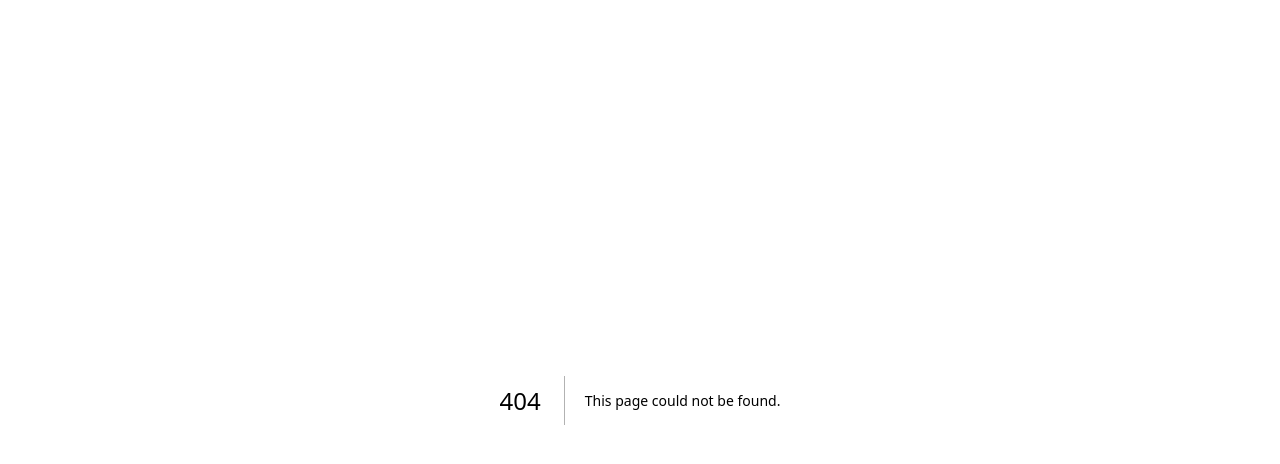
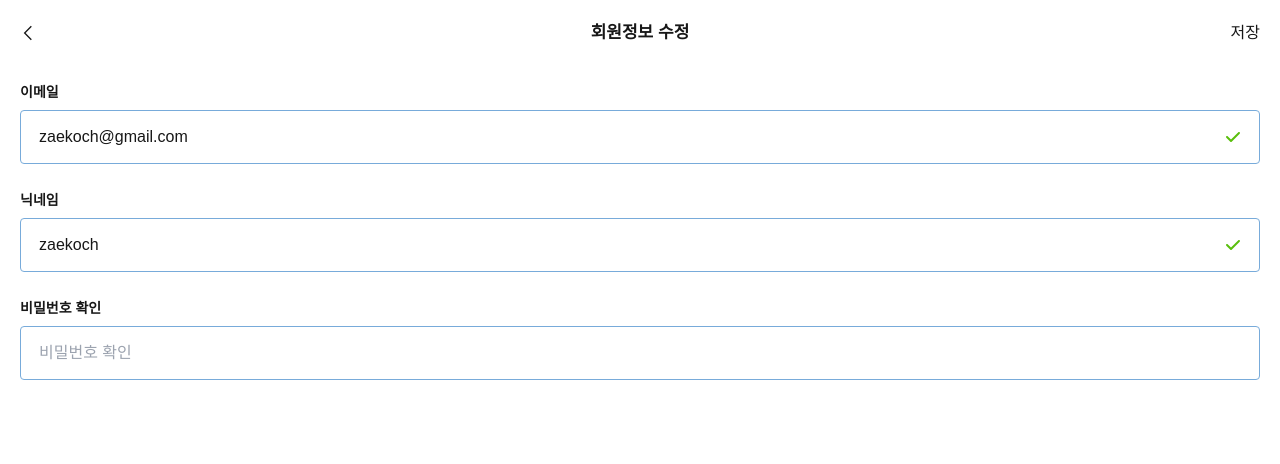
Before and after one commit to jeonoeun/archive-book, a Next.js app: page /profile/edit in a window 1280 px wide. Before the commit this address had no page. Shown: the top 464 px of the page. Built offline with nearby package versions, Linux system fonts and the light colour scheme.

Commit message:
feat: Implement ProfileEditPage

```diff
--- /dev/null
+++ b/src/app/profile/edit/page.tsx
@@ -0,0 +1,61 @@
+"use client";
+
+import CustomHeader from "@/components/commons/header/CustomHeader";
+import InputField from "@/components/domains/search/InputField";
+import { useState } from "react";
+
+export default function ProfileEdit() {
+  const [profileForm, setProfileForm] = useState({
+    email: "zaekoch@gmail.com",
+    nickName: "zaekoch",
+    password: "",
+    validEmail: true,
+    validNickname: true,
+    validPassword: false,
+  });
+
+  const [emailMessage, setEmailMessage] = useState("");
+  const [nicknameMessage, setNicknameMessage] = useState("");
+  const [passwordMessage, setPasswordMessage] = useState("");
+
+  return (
+    <>
+      <CustomHeader pageTitle="회원정보 수정" buttonTitle="저장" />
+      <div className="mt-[60px]">
+        <div className="p-5 flex flex-col gap-4">
+          <InputField
+            label="이메일"
+            type="email"
+            value={profileForm.email}
+            onChange={(e) => {
+              console.log(e.target.value);
+            }}
+            message={emailMessage}
+            valid={profileForm.validEmail}
+          />
+          <InputField
+            label="닉네임"
+            type="text"
+            value={profileForm.nickName}
+            onChange={(e) => {
+              console.log(e.target.value);
+            }}
+            message={nicknameMessage}
+            valid={profileForm.validNickname}
+          />
+          <InputField
+            label="비밀번호 확인"
+            type="email"
+            value={profileForm.password}
+            onChange={(e) => {
+              console.log(e.target.value);
+            }}
+            placeholder="비밀번호 확인"
+            message={passwordMessage}
+            valid={profileForm.validPassword}
+          />
+        </div>
+      </div>
+    </>
+  );
+}
--- a/src/app/mypage/page.tsx
+++ b/src/app/profile/page.tsx
@@ -8,13 +8,14 @@ import { useEffect, useState } from "react";
 import Image from "next/image";
 import UserIcon from "@/assets/user-icon.svg";
 import CustomHeader from "@/components/commons/header/CustomHeader";
+import Link from "next/link";
 
 export type UserInfoType = {
   nickName: string;
   email: string;
 };
 
-export default function Mypage() {
+export default function Profile() {
   const router = useRouter();
   const [userInfo, setUserInfo] = useState<UserInfoType | null>();
 
@@ -44,7 +45,7 @@ export default function Mypage() {
 
   return (
     <>
-      <CustomHeader pageTitle="마이페이지" />
+      <CustomHeader pageTitle="회원정보" />
       {userInfo && (
         <div className="flex flex-col min-h-screen">
           <div className="mt-16 mb-3 p-5 flex flex-col items-center justify-center">
@@ -55,7 +56,7 @@ export default function Mypage() {
             <p className="text-sm text-[#9CABBB]">{userInfo.email}</p>
           </div>
           <div className="flex-1 p-5 py-6 bg-[#F5F5F5]">
-            <p className="font-semibold mb-2 text-[#969696]">회원 정보</p>
+            <p className="font-semibold mb-2 text-[#969696]">회원정보</p>
             <ul className="bg-white rounded-lg mb-8 drop-shadow-sm">
               <li className="flex items-center justify-between border-b p-5">
                 <p>닉네임</p>
@@ -68,9 +69,14 @@ export default function Mypage() {
             </ul>
             <p className="font-semibold mb-2 text-[#969696]">설정</p>
             <ul className="bg-white rounded-lg drop-shadow-sm">
-              <li className="flex items-center justify-between border-b p-5">
-                <p>회원 정보 수정</p>
-                <MdKeyboardArrowRight />
+              <li>
+                <Link
+                  href="/profile/edit"
+                  className="flex items-center justify-between border-b p-5"
+                >
+                  <p>회원정보 수정</p>
+                  <MdKeyboardArrowRight />
+                </Link>
               </li>
               <li
                 className="flex items-center justify-between border-b p-5 cursor-pointer"
--- a/src/components/commons/header/CustomHeader.tsx
+++ b/src/components/commons/header/CustomHeader.tsx
@@ -12,14 +12,12 @@ export default function CustomHeader({ pageTitle, buttonTitle }: HeaderProps) {
   const router = useRouter();
   return (
     <header className="p-5 fixed top-0 left-0 w-full z-10 flex items-center justify-between">
-      <button
-        onClick={() => router.back()}
-        className="flex items-center gap-2 flex-1"
-      >
+      <button onClick={() => router.back()} className="flex-1">
         <GrPrevious />
-        <span className="text-[15px]">뒤로</span>
       </button>
-      <p className="flex-1 text-center font-semibold">{pageTitle}</p>
+      <p className="flex-1 text-center font-semibold text-[17px]">
+        {pageTitle}
+      </p>
       <button className="flex-1 text-right">{buttonTitle}</button>
     </header>
   );
--- a/src/components/commons/header/DefaultHeader.tsx
+++ b/src/components/commons/header/DefaultHeader.tsx
@@ -15,7 +15,7 @@ export default function DefaultHeader() {
           <Link href="/search" className="text-2xl">
             <IoSearchOutline />
           </Link>
-          <Link href="/mypage" className="text-2xl">
+          <Link href="/profile" className="text-2xl">
             <IoMdSettings />
           </Link>
         </div>
--- a/src/components/domains/search/InputField.tsx
+++ b/src/components/domains/search/InputField.tsx
@@ -4,15 +4,17 @@ import { FaInfoCircle } from "react-icons/fa";
 import { IoMdEye, IoMdEyeOff } from "react-icons/io";
 
 interface InputFieldType {
+  label: string;
   type: "text" | "email" | "password";
   value: string;
   onChange: (e: React.ChangeEvent<HTMLInputElement>) => void;
-  placeholder: string;
+  placeholder?: string;
   message: string;
   valid: boolean;
 }
 
 export default function InputField({
+  label,
   type,
   value,
   onChange,
@@ -24,7 +26,11 @@ export default function InputField({
 
   return (
     <div className="w-full">
-      <div className="px-[18px] py-[14px] flex items-center justify-between gap-2 border border-[#CCD8E3] rounded focus-within:outline outline-[#A0A7AC] outline-1 overflow-hidden">
+      <label htmlFor="" className="text-sm font-semibold">
+        {label}
+      </label>
+      <div className="w-full">
+        <div className="mt-[6px] px-[18px] py-[14px] flex items-center justify-between gap-2 border border-[#78abda] rounded focus-within:outline outline-[#A0A7AC] outline-1 overflow-hidden">
           <input
             type={visible ? "text" : type}
             value={value}
@@ -58,5 +64,6 @@ export default function InputField({
           <p>{message}</p>
         </div>
       </div>
+    </div>
   );
 }
```
Lines whose indentation alone changed are shown as unchanged.
